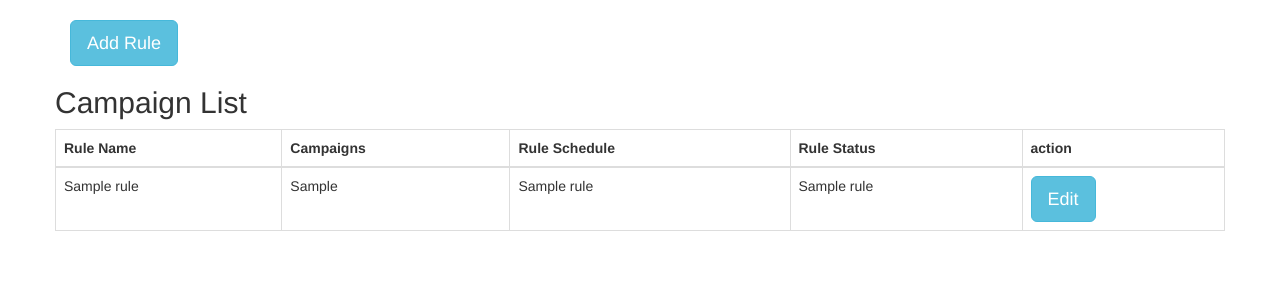
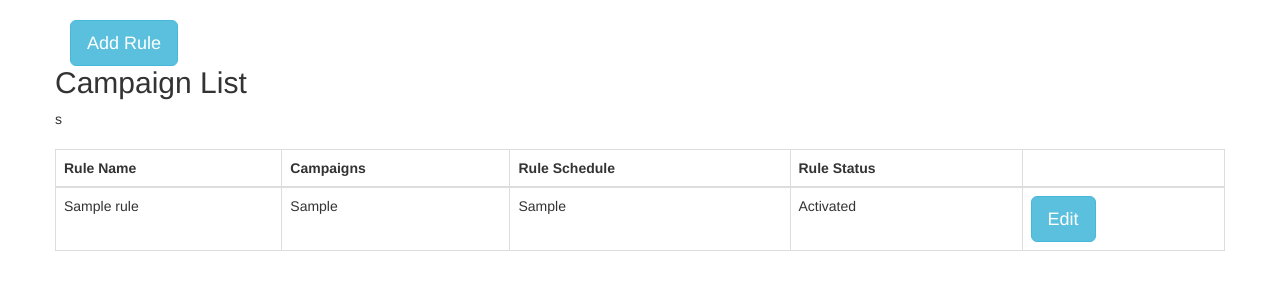
Before and after one commit to aniluoh/ruleBasedCampaign, a PHP site: page /add.php in a window 1280 px wide. Shown: the top 300 px of the page. Run offline with PHP 8.4, Linux system fonts and the light colour scheme; tables that the repository leaves empty or names only in its code hold one stand-in row (values such as "Sample post").

Commit message:
updating files

```diff
--- a/LoginValidation.php
+++ b/LoginValidation.php
@@ -35,3 +35,6 @@
 	}
 
 ?>
+
+
+<!-- SELECT campaign,condition FROM add_rule as a, campaign_data as c where a.campaign = c.campaign AND STATUS = "15 Minute"; -->
--- a/add.php
+++ b/add.php
@@ -24,12 +24,10 @@
 				<form action="Addrule_Insert.php" method="post">
 				<div class="col-sm-12"><br />
 					<button type="button" class="btn btn-info btn-lg" data-toggle="modal" data-target="#myModal">Add Rule</button>
-
-					<!-- Modal -->
+<!-- Modal -->
 					<div id="myModal" class="modal fade" role="dialog">
 					  <div class="modal-dialog">
-
-					    <!-- Modal content-->
+<!-- Modal content-->
 					    <div class="modal-content">
 					      	<div class="modal-header">
 					        	<button type="button" class="close" data-dismiss="modal">&times;</button>
@@ -49,129 +47,80 @@
 										    <option>Netflix</option>
 										    <option>Zomato</option>
 										    <option>Amazon Prime</option>
-										    <option>Paytm</option>
 										</select>
 								  	</div>
 								  	<div class="form-group">
 									    <label for="schedule ">Schedule  :</label>
 									    <select class="form-control" id="sel1" name="Schedule">
-									    	<option value="1">15 Minute</option>
-										    <option value="2">1 Hour</option>
-										    <option value="3">12:00 AM</option>
+									    	<option>15 Minute</option>
+										    <option>1 Hour</option>
+										    <option>12:00 AM</option>
 										</select>
-									    <!-- <input type="text" class="form-control" id="email"> -->
 								  	</div>
 								  	<div class="form-group">
 									    <label for="condition ">Condition :</label>
-									    <input type="text" class="form-control" id="email" name="Condition" required="">
+									    <input type="text" class="form-control" id="email" name="Conditions">
 								  	</div>
 
 									<div class="form-group">
 									    <label for="compaign">Action :</label>
 									    <select class="form-control" id="sel1" name="Action">
-									    	<option value="1">Notify</option>
-										    <option value="2">Paused Campaign</option>
-										    <option value="3">Start Campaign</option>
+									    	<option>Notify</option>
+										    <option>Paused Campaign</option>
+										    <option>Start Campaign</option>
 										</select>
 								  	</div>
 								  	<div class="form-group">
 									    <label for="compaign">Status :</label>
 									    <select class="form-control" id="sel1" name="Status">
-										    <option value="True">Activated</option>
-										    <option value="False">Deactivated</option>
+										    <option>Activated</option>
+										    <option >Deactivated</option>
 										</select>
 								  	</div>
-								  <!-- <div class="form-group">
-								  	<label for="condition ">Condition :</label>
-								  	<input type="text" class="form-group" id="email">
-								  </div> -->
-
 								  	<button type="submit" class="btn btn-default">Submit</button>
 								</form>
 					     		</div>
 					    	</div>
 						</div>
 					</div>
-
-					<div id="myModal" class="modal fade" role="dialog">
-					  <div class="modal-dialog">
-
-					    <!-- Modal content-->
-					    <div class="modal-content">
-					      	<div class="modal-header">
-					        	<button type="button" class="close" data-dismiss="modal">&times;</button>
-					        	<h4 class="modal-title">Create new rule</h4>
-					     	</div>
-					      	<div class="modal-body">
-					        	<form action="#">
-									<div class="form-group">
-								    	<label for="Rule">Rule Name:</label>
-								    	<input type="text" class="form-control" id="email" name="RuleName" required="">
-								  	</div>
-								  	<div class="form-group">
-									    <label for="compaign">Campaigns :</label>
-									    <select class="form-control" id="sel1" name="Campaigns">
-										    <option>Select Campaign</option>
-										    <option>Swiggy</option>
-										    <option>Netflix</option>
-										    <option>Zomato</option>
-										    <option>Amazon Prime</option>
-										    <option>Paytm</option>
-										</select>
-								  	</div>
-								  	<div class="form-group">
-									    <label for="schedule ">Schedule  :</label>
-									    <select class="form-control" id="sel1" name="Schedule">
-									    	<option value="1">15 Minute</option>
-										    <option value="2">1 Hour</option>
-										    <option value="3">12:00 AM</option>
-										</select>
-									    <!-- <input type="text" class="form-control" id="email"> -->
-								  	</div>
-								  	<div class="form-group">
-									    <label for="condition ">Condition :</label>
-									    <input type="text" class="form-control" id="email" name="Condition">
-								  	</div>
-
-									<div class="form-group">
-									    <label for="compaign">Action :</label>
-									    <select class="form-control" id="sel1" name="Action">
-									    	<option value="1">Notify</option>
-										    <option value="2">Paused Campaign</option>
-										    <option value="3">Start Campaign</option>
-										</select>
-								  	</div>
-								  	<div class="form-group">
-									    <label for="compaign">Status :</label>
-									    <select class="form-control" id="sel1" name="Status">
-										    <option value="True">Activated</option>
-										    <option value="False">Deactivated</option>
-										</select>
-								  	</div>
-								  <!-- <div class="form-group">
-								  	<label for="condition ">Condition :</label>
-								  	<input type="text" class="form-group" id="email">
-								  </div> -->
-
-								  	<button type="submit" class="btn btn-default">Submit</button>
-								</form>
-					     		</div>
-					    	</div>
-						</div>
-					</div>
-
 				</div>
 				</form>
-
-<!--Beginning of  Edit Form -->
-
-			<form action="Addrule_Insert.php" method="post">
+				<br />
+				<br />
+				<h2>Campaign List</h2>
+<?php
+		   $sql = "select * from add_rule";
+			$result = mysqli_query($con, $sql);
+?>
+			  	<table class="table table-bordered">
+				    <thead>
+				      <tr>
+				        <th>Rule Name</th>
+				        <th>Campaigns</th>
+				        <th>Rule Schedule</th>
+				        <th>Rule Status</th>
+				        <th></th>
+				      </tr>
+				    </thead>
+				    <tbody>
+				    <?php	foreach($result as $key=>$data) { ?>
+				      <tr>
+				        <td><?php echo $data['rule_name'];?></td>
+				        <td><?php echo $data['campaign'];?></td>
+				        <td><?php echo $data['schedule'];?></td>
+				        <td><?php echo $data['status'];?></td>
+				        <td>
+				        	<div class="btn-default">
+				        	<button type="button" class="btn btn-info btn-lg" data-toggle="modal" data-target="#myModal2<?php echo $data['id'];?>">Edit</button>
+				        	</div>
+				        </td>s
+				      </tr>
+<!-- Edit Form start -->
+			<form action="update.php" method="post">
 				<div class="col-sm-12"><br />
-
 					<!-- Modal -->
-					<div id="myModal2" class="modal fade" role="dialog">
+					<div id="myModal2<?php echo $data['id'];?>" class="modal fade" role="dialog">
 					  <div class="modal-dialog">
-
 					    <!-- Modal content-->
 					    <div class="modal-content">
 					      	<div class="modal-header">
@@ -180,186 +129,69 @@
 					     	</div>
 					      	<div class="modal-body">
 					        	<form action="#">
+					        		<?php $id = $data['id'];
+ 					        		 $sql = "select * from add_rule where id='$id'";
+												$result = mysqli_query($con, $sql);
+												$row=mysqli_fetch_array($result);
+					        		?>
 									<div class="form-group">
 								    	<label for="Rule">Rule Name:</label>
-								    	<input type="text" class="form-control" id="email" name="RuleName" required="">
+								    	<input type="text" class="form-control" id="email" name="RuleName" value="<?php echo $row['rule_name'];?>"required="">
 								  	</div>
+								  	<input type="hidden" name="rule_id" value="<?php echo $data['id'];?>">
 								  	<div class="form-group">
 									    <label for="compaign">Campaigns :</label>
-									    <select class="form-control" id="sel1" name="Campaigns">
+										<select id="camp" name="Campaigns">
 										    <option>Select Campaign</option>
-										    <option>Swiggy</option>
-										    <option>Netflix</option>
-										    <option>Zomato</option>
-										    <option>Amazon Prime</option>
-										    <option>Paytm</option>
+										    <option value="Swiggy" <?php echo ($row['campaign'] == 'Swiggy')?'selected':''?>>Swiggy</option>
+										    <option value="Netflix" <?php echo ($row['campaign'] == 'Netflix')?'selected':''?>>Netflix</option>
+										    <option value="Zomato" <?php echo ($row['campaign'] == 'Zomato')?'selected':''?>>Zomato</option>
+										    <option value="Amazon Prime" <?php echo ($row['campaign'] == 'Amazon Prime')?'selected':''?>>Amazon Prime</option>
 										</select>
 								  	</div>
 								  	<div class="form-group">
 									    <label for="schedule ">Schedule  :</label>
-									    <select class="form-control" id="sel1" name="Schedule">
-									    	<option value="1">15 Minute</option>
-										    <option value="2">1 Hour</option>
-										    <option value="3">12:00 AM</option>
+										<select id="sche" name="Schedule">
+										    <option value="15 Minute" <?php echo ($row['schedule'] == '15 Minute')?'selected':''?>>15 Minute</option>
+										    <option value="1 Hour" <?php echo ($row['schedule'] == '1 Hour')?'selected':''?>>1 Hour</option>
+										    <option value="12:00 AM" <?php echo ($row['schedule'] == '12:00 AM')?'selected':''?>>12:00 AM</option>
 										</select>
-									    <!-- <input type="text" class="form-control" id="email"> -->
 								  	</div>
 								  	<div class="form-group">
 									    <label for="condition ">Condition :</label>
-									    <input type="text" class="form-control" id="email" name="Condition">
+									    <input type="text" class="form-control" id="email" name="Conditions" value="<?php echo $row['conditions'];?>">
 								  	</div>
-
 									<div class="form-group">
 									    <label for="compaign">Action :</label>
-									    <select class="form-control" id="sel1" name="Action">
-									    	<option value="1">Notify</option>
-										    <option value="2">Paused Campaign</option>
-										    <option value="3">Start Campaign</option>
+										<select id="sell" name="Action">
+										    <option value="Notify" <?php echo ($row['action'] == 'Notify')?'selected':''?>>Notify</option>
+										    <option value="Start Campaign" <?php echo ($row['action'] == 'Start Campaign')?'selected':''?>>Start Campaign</option>
+										    <option value="Paused Campaign" <?php echo ($row['action'] == 'Paused Campaign')?'selected':''?>>Paused Campaign</option>
 										</select>
 								  	</div>
 								  	<div class="form-group">
 									    <label for="compaign">Status :</label>
-									    <select class="form-control" id="sel1" name="Status">
-										    <option value="True">Activated</option>
-										    <option value="False">Deactivated</option>
+										<select id="sell" name="Status">
+										    <option value="Activated" <?php echo ($row['status'] == 'Activated')?'selected':''?>>Activated</option>
+										    <option value="Deactivated" <?php echo ($row['status'] == 'Deactivated')?'selected':''?>>Deactivated</option>
 										</select>
 								  	</div>
-								  <!-- <div class="form-group">
-								  	<label for="condition ">Condition :</label>
-								  	<input type="text" class="form-group" id="email">
-								  </div> -->
-
 								  	<button type="submit" class="btn btn-default">Submit</button>
 								</form>
 					     		</div>
 					    	</div>
 						</div>
 					</div>
-
-					<div id="myModal" class="modal fade" role="dialog">
-					  <div class="modal-dialog">
-
-					    <!-- Modal content-->
-					    <div class="modal-content">
-					      	<div class="modal-header">
-					        	<button type="button" class="close" data-dismiss="modal">&times;</button>
-					        	<h4 class="modal-title">Create new rule</h4>
-					     	</div>
-					      	<div class="modal-body">
-					        	<form action="#">
-									<div class="form-group">
-								    	<label for="Rule">Rule Name:</label>
-								    	<input type="text" class="form-control" id="email" name="RuleName" required="">
-								  	</div>
-								  	<div class="form-group">
-									    <label for="compaign">Campaigns :</label>
-									    <select class="form-control" id="sel1" name="Campaigns">
-										    <option>Select Campaign</option>
-										    <option>Swiggy</option>
-										    <option>Netflix</option>
-										    <option>Zomato</option>
-										    <option>Amazon Prime</option>
-										    <option>Paytm</option>
-										</select>
-								  	</div>
-								  	<div class="form-group">
-									    <label for="schedule ">Schedule  :</label>
-									    <select class="form-control" id="sel1" name="Schedule">
-									    	<option value="1">15 Minute</option>
-										    <option value="2">1 Hour</option>
-										    <option value="3">12:00 AM</option>
-										</select>
-									    <!-- <input type="text" class="form-control" id="email"> -->
-								  	</div>
-								  	<div class="form-group">
-									    <label for="condition ">Condition :</label>
-									    <input type="text" class="form-control" id="email" name="Condition">
-								  	</div>
-
-									<div class="form-group">
-									    <label for="compaign">Action :</label>
-									    <select class="form-control" id="sel1" name="Action">
-									    	<option value="1">Notify</option>
-										    <option value="2">Paused Campaign</option>
-										    <option value="3">Start Campaign</option>
-										</select>
-								  	</div>
-								  	<div class="form-group">
-									    <label for="compaign">Status :</label>
-									    <select class="form-control" id="sel1" name="Status">
-										    <option value="True">Activated</option>
-										    <option value="False">Deactivated</option>
-										</select>
-								  	</div>
-								  <!-- <div class="form-group">
-								  	<label for="condition ">Condition :</label>
-								  	<input type="text" class="form-group" id="email">
-								  </div> -->
-
-								  	<button type="submit" class="btn btn-default">Submit</button>
-								</form>
-					     		</div>
-					    	</div>
-						</div>
-					</div>
-
 				</div>
 				</form>
 
 <!-- Edit form End -->
-
-				<br />
-				<br />
-				<h2>Campaign List</h2>
-
-<?php
-
-		   $sql = "select * from add_rule";
-			$result = mysqli_query($con, $sql);
-			//$row = mysqli_fetch_assoc($result);
-			//$row=mysqli_fetch_array($con,$result);
-			//echo "<pre>";print_r($row);die;
-
-				//echo "<pre>";print_r($data);
-			//echo $data['rule_name'];
-?>
-
-			  	<table class="table table-bordered">
-				    <thead>
-				      <tr>
-				        <th>Rule Name</th>
-				        <th>Campaigns</th>
-				        <th>Rule Schedule</th>
-				        <th>Rule Status</th>
-				        <th>action</th>
-				      </tr>
-				    </thead>
-				    <tbody>
-				    <?php	foreach($result as $key=>$data) { ?>
-				      <tr>
-				        <td><?php echo $data['rule_name'];?></td>
-				        <td><?php echo $data['campaign'];?></td>
-				        <td><?php echo $data['rule_name'];?></td>
-				        <td><?php echo $data['rule_name'];?></td>
-				        <td>
-				        	<div class="btn-default">
-				        	<!-- 	<button type="button" class="btn btn-primary">Edit</button> -->
-				        	<button type="button" class="btn btn-info btn-lg" data-toggle="modal" data-target="#myModal2">Edit</button>
-				        	</div>
-				        </td>
-				      </tr>
 				      	  	<?php
 			  }
 ?>
 				    </tbody>
 			  	</table>
-
-
 			</div>
 		</div>
-
-
 	</body>
 </html>
-<!-- Dynamic Table Reference -->
-<!-- https://bootsnipp.com/snippets/VVyP -->
```
